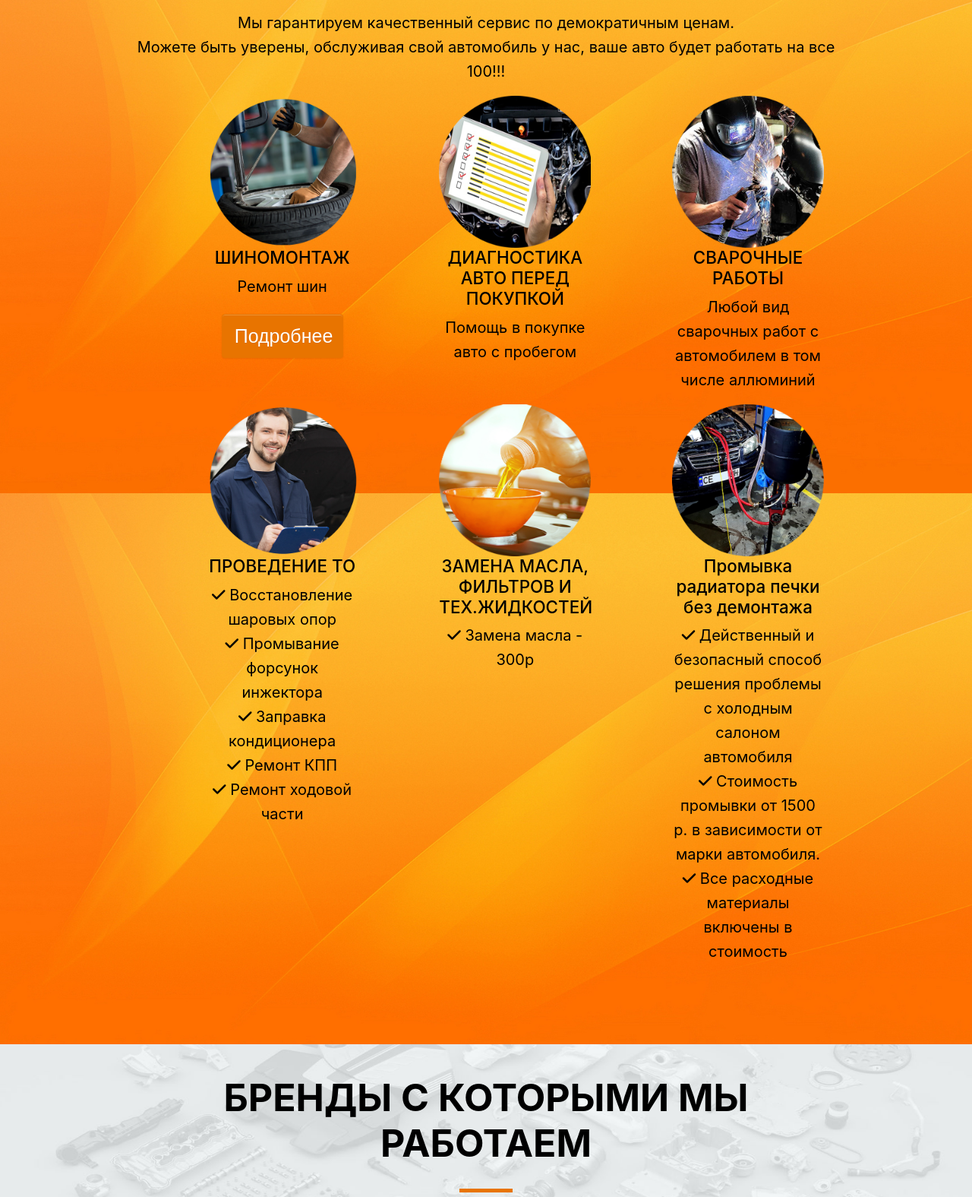
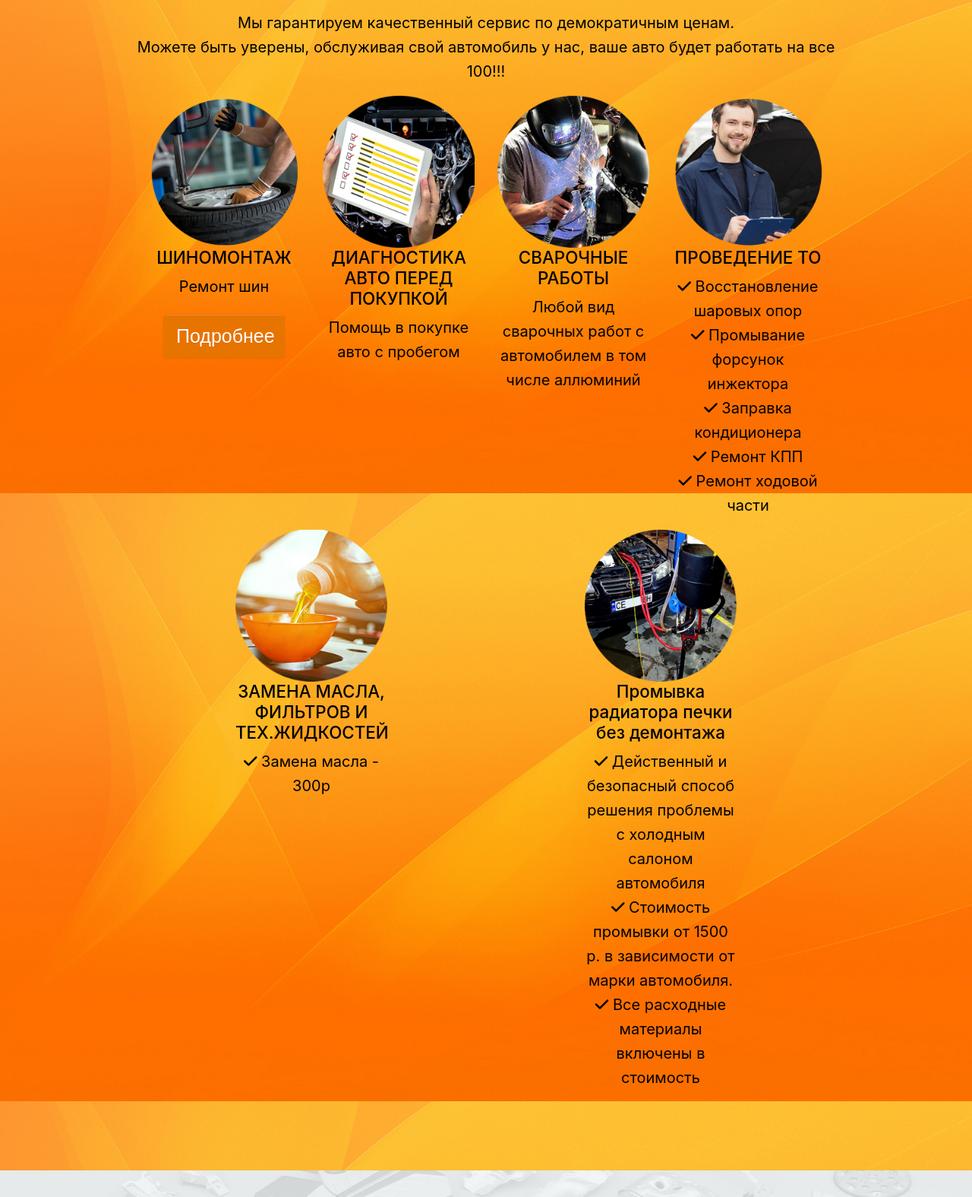
Before and after one commit to E5B9H/avtonasto.github.io, a plain HTML site: page index.html in a window 1280 px wide. Shown: the part 1283-2858 px from the top of the page at 76% size. Drawn offline with Linux system fonts and the light colour scheme.

Commit message:
Add files via upload

```diff
--- a/index.html
+++ b/index.html
@@ -107,15 +107,15 @@
                         <div class="container-fluid">
                             <div class="container">
                                 <div class="row text-center justify-content-around">
-                                    <div class="col-xs-12 col-sm-4 col-lg-3 offset-md-1"><img src="assets/image/2.png" alt="" class="w-100 service-icon"><h3>ШИНОМОНТАЖ</h3>
+                                    <div class="col-xs-12 col-sm-4 col-lg-3"><img src="assets/image/2.png" alt="" class="w-100 service-icon"><h3>ШИНОМОНТАЖ</h3>
                                     <p>Ремонт шин</p>
                                    <a class="green" href='index1.html'>Подробнее</a>
                                    </div>
-                                   <div class="col-xs-12 col-sm-4 col-lg-3 offset-md-1"><img src="assets/image/6.png" alt="" class="w-100 service-icon"><h3>ДИАГНОСТИКА АВТО ПЕРЕД ПОКУПКОЙ</h3>
+                                   <div class="col-xs-12 col-sm-4 col-lg-3"><img src="assets/image/6.png" alt="" class="w-100 service-icon"><h3>ДИАГНОСТИКА АВТО ПЕРЕД ПОКУПКОЙ</h3>
                                     <p>Помощь в покупке авто с пробегом</p></div>
-                                    <div class="col-xs-12 col-sm-4 col-lg-3 offset-md-1"><img src="assets/image/1.png" alt="" class="w-100 service-icon"><h3>СВАРОЧНЫЕ РАБОТЫ</h3>
+                                    <div class="col-xs-12 col-sm-4 col-lg-3"><img src="assets/image/1.png" alt="" class="w-100 service-icon"><h3>СВАРОЧНЫЕ РАБОТЫ</h3>
                                     <p>Любой вид сварочных работ с автомобилем в том числе аллюминий </p></div>
-                                    <div class="col-xs-12 col-sm-4 col-lg-3 offset-md-1"><img src="assets/image/3.png" alt="" class="w-100 service-icon"><h3>ПРОВЕДЕНИЕ ТО</h3>
+                                    <div class="col-xs-12 col-sm-4 col-lg-3"><img src="assets/image/3.png" alt="" class="w-100 service-icon"><h3>ПРОВЕДЕНИЕ ТО</h3>
                                     <ul>
                                 <li><i class="fas fa-check"></i> Восстановление шаровых опор</li>
                                 <li><i class="fas fa-check"></i> Промывание форсунок инжектора</li>
@@ -123,11 +123,11 @@
                                 <li><i class="fas fa-check"></i> Ремонт КПП</li>
                                 <li><i class="fas fa-check"></i> Ремонт ходовой части</li>
                             </ul></div>
-                                    <div class="col-xs-12 col-sm-4 col-lg-3 offset-md-1"><img src="assets/image/4.png" alt="" class="w-100 service-icon"><h3>ЗАМЕНА МАСЛА, ФИЛЬТРОВ И ТЕХ.ЖИДКОСТЕЙ</h3>
+                                    <div class="col-xs-12 col-sm-4 col-lg-3"><img src="assets/image/4.png" alt="" class="w-100 service-icon"><h3>ЗАМЕНА МАСЛА, ФИЛЬТРОВ И ТЕХ.ЖИДКОСТЕЙ</h3>
                                     <ul>
                                 <li><i class="fas fa-check"></i> Замена масла - 300р </li>
                             </ul></div>
-                               <div class="col-xs-12 col-sm-4 col-lg-3 offset-md-1"><img src="assets/image/7.png" alt="" class="w-100 service-icon"><h3>Промывка радиатора печки без демонтажа</h3>
+                               <div class="col-xs-12 col-sm-4 col-lg-3"><img src="assets/image/7.png" alt="" class="w-100 service-icon"><h3>Промывка радиатора печки без демонтажа</h3>
                                     <ul>
                                 <li><i class="fas fa-check"></i> Действенный и безопасный способ решения проблемы с холодным салоном автомобиля</li>
                                 <li><i class="fas fa-check"></i> Стоимость промывки от 1500 р. в зависимости от марки автомобиля.</li>
```
